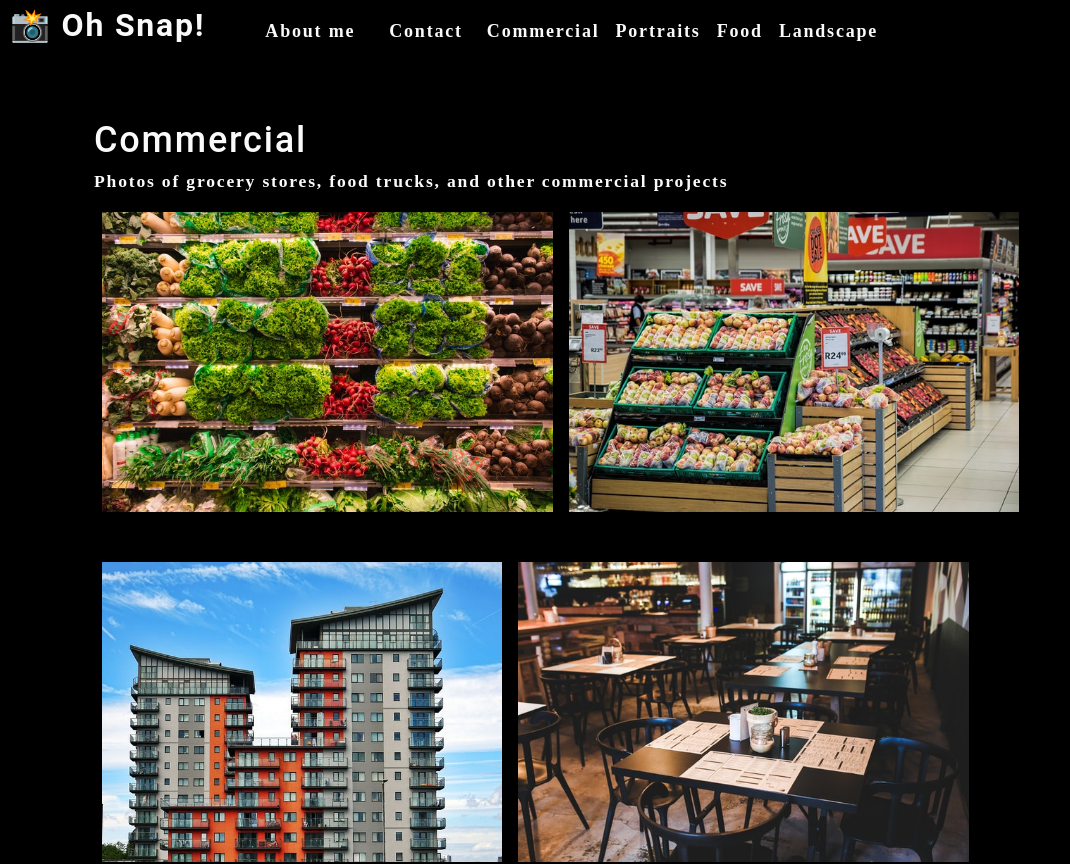
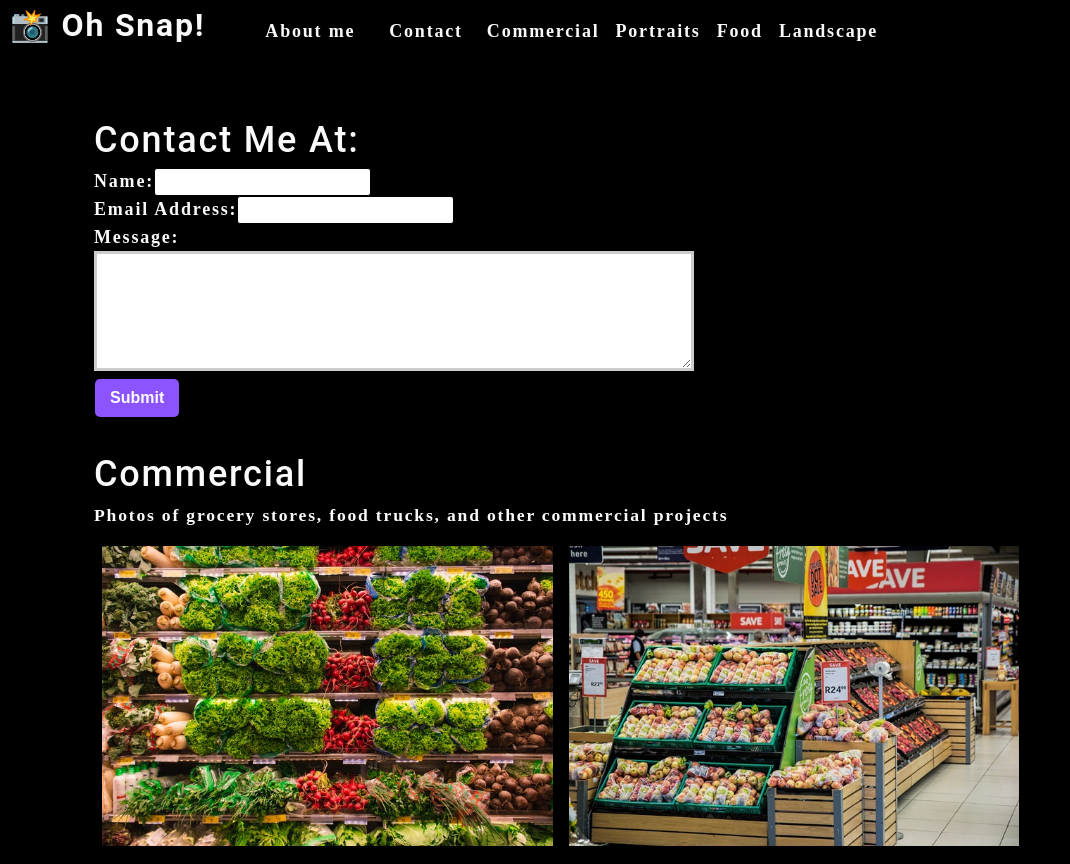
Before and after one commit to jlentz17/photo-port, a React (Create React App) app: page / in a window 1280 px wide. Shown: the top 864 px of the page, without its empty margins (0-1070 px from the left). Built offline with nearby package versions, Linux system fonts and the light colour scheme.

Commit message:
added form submission and state changes

```diff
--- a/src/App.js
+++ b/src/App.js
@@ -2,6 +2,7 @@
 import Nav from "./components/Nav";
 import About from "./components/About";
 import Gallery from "./components/Gallery";
+import ContactForm from "./components/ContactForm"
 
 function App() {
   const [categories] = useState([
@@ -29,6 +30,7 @@
       ></Nav>
       <main>
         <div>
+          <ContactForm></ContactForm>
           <Gallery currentCategory={currentCategory}></Gallery>
           <About></About>
         </div>
--- a/src/components/ContactForm/index.js
+++ b/src/components/ContactForm/index.js
@@ -1,26 +1,56 @@
-import React from "react"
+import React, { useState } from "react";
 
 function ContactForm() {
+  const [formState, setFormState] = useState({
+    name: "",
+    email: "",
+    message: "",
+  });
+  const { name, email, message } = formState;
+
+  function handleChange(e) {
+    setFormState({ ...formState, [e.target.name]: e.target.value });
+  }
+
+  function handleSubmit(e) {
+    e.preventDefault();
+    console.log(formState);
+  }
   return (
     <section>
       <h1>Contact Me At:</h1>
-            <form id="contact-form">
+      <form id="contact-form" onSubmit={handleSubmit}>
         <div>
           <label htmlFor="name">Name:</label>
-                    <input type="text" name="name"/>
+          <input
+            type="text"
+            defaultValue={name}
+            onChange={handleChange}
+            name="name"
+          />
         </div>
         <div>
           <label htmlFor="email">Email Address:</label>
-                    <input type="email" name="email"/>
+          <input
+            type="email"
+            defaultValue={email}
+            onChange={handleChange}
+            name="email"
+          />
         </div>
         <div>
           <label htmlFor="message">Message:</label>
-                    <textarea name="message" rows="5"/>
+          <textarea
+            name="message"
+            defaultValue={message}
+            onChange={handleChange}
+            rows="5"
+          />
         </div>
         <button type="submit">Submit</button>
       </form>
     </section>
-    )
+  );
 }
 
-export default ContactForm
+export default ContactForm;
```
Lines whose indentation alone changed are shown as unchanged.
